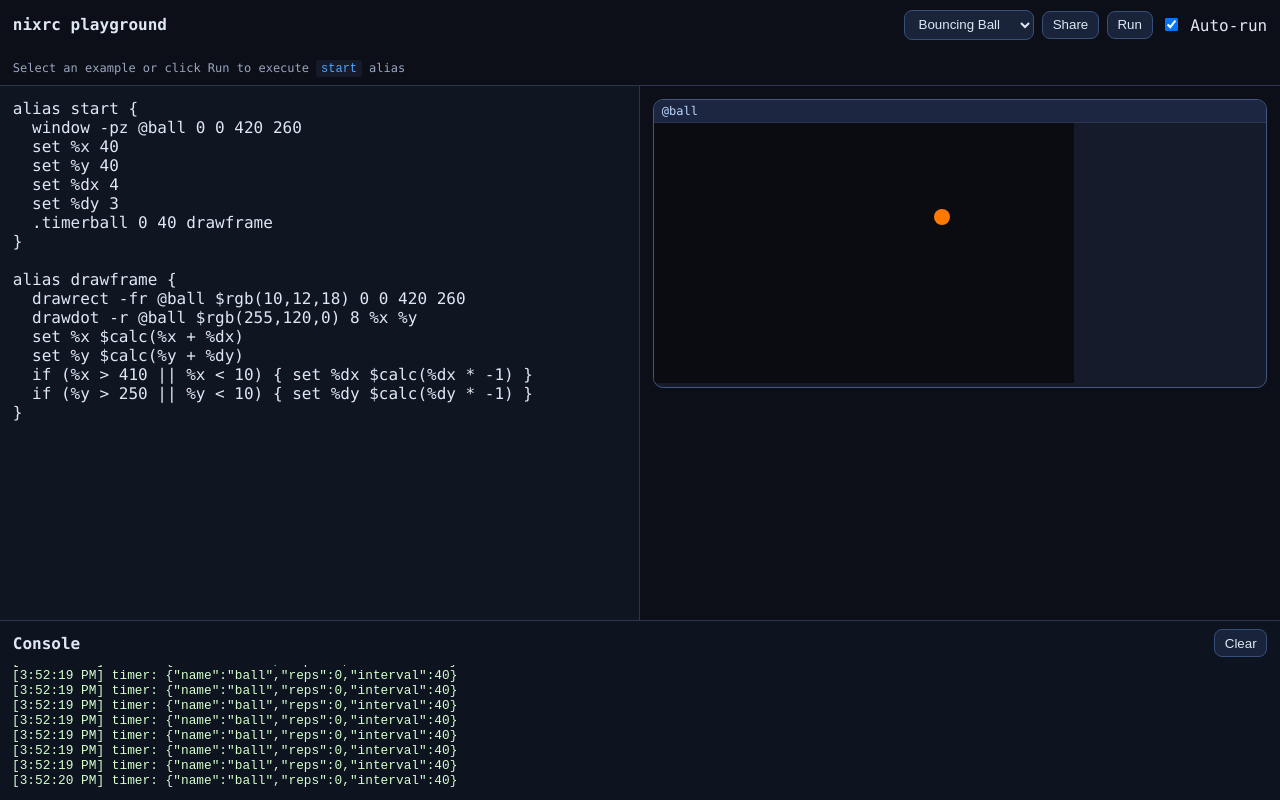
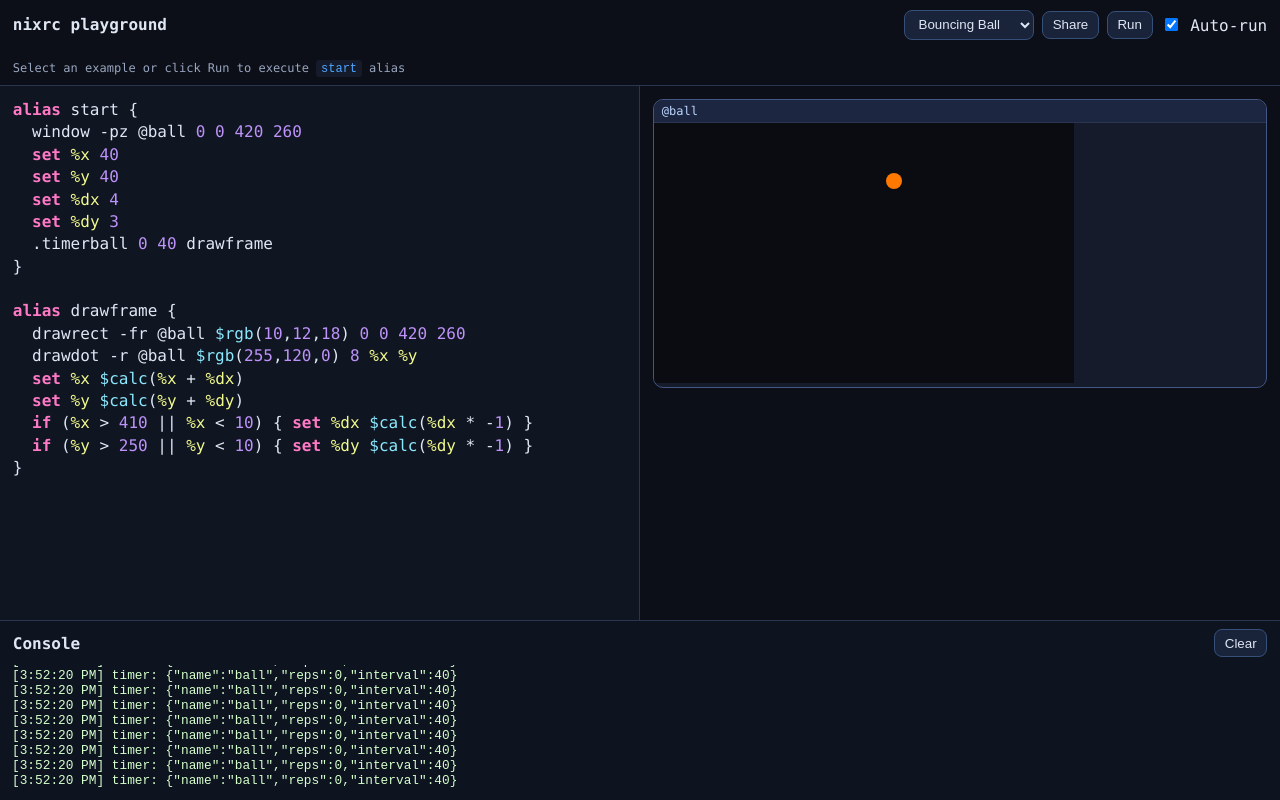
Before and after one commit to pateketrueke/nixrc, a plain HTML site: page play/index.html in a window 1280 px wide. Drawn offline with Linux system fonts and the light colour scheme.

Commit message:
deploy: 4bec74719bbd78aab5272e5f56ea218e75b077d8

```diff
--- /dev/null
+++ b/play/highlight.js
@@ -0,0 +1,66 @@
+const TOKENS = [
+  [/;[^\n]*/g, 'hl-comment'],
+  [/\$[A-Za-z_][A-Za-z0-9_.]*/g, 'hl-ident'],
+  [/%[A-Za-z_][A-Za-z0-9_.]*/g, 'hl-var'],
+  [/\b(alias|on|var|set|if|elseif|else|while|return|halt|timer|dialog|inc|dec)\b/gi, 'hl-kw'],
+  [/\b\d+(\.\d+)?\b/g, 'hl-num'],
+];
+
+function escapeHtml(text) {
+  return text.replace(/[&<>]/g, (ch) => {
+    if (ch === '&') return '&amp;';
+    if (ch === '<') return '&lt;';
+    return '&gt;';
+  });
+}
+
+function collectRanges(text) {
+  const used = new Uint8Array(text.length);
+  const ranges = [];
+
+  for (const [pattern, cls] of TOKENS) {
+    const re = new RegExp(pattern.source, pattern.flags);
+    let match = re.exec(text);
+    while (match) {
+      const start = match.index;
+      const end = start + match[0].length;
+      let overlaps = false;
+      for (let i = start; i < end; i += 1) {
+        if (used[i]) {
+          overlaps = true;
+          break;
+        }
+      }
+      if (!overlaps && end > start) {
+        for (let i = start; i < end; i += 1) used[i] = 1;
+        ranges.push({ start, end, cls });
+      }
+      match = re.exec(text);
+    }
+  }
+
+  ranges.sort((a, b) => a.start - b.start);
+  return ranges;
+}
+
+export function highlight(text) {
+  if (!text) return '\n';
+
+  const ranges = collectRanges(text);
+  let out = '';
+  let cursor = 0;
+
+  for (const range of ranges) {
+    if (cursor < range.start) {
+      out += escapeHtml(text.slice(cursor, range.start));
+    }
+    out += `<span class="${range.cls}">${escapeHtml(text.slice(range.start, range.end))}</span>`;
+    cursor = range.end;
+  }
+
+  if (cursor < text.length) {
+    out += escapeHtml(text.slice(cursor));
+  }
+
+  return `${out}\n`;
+}
--- a/play/index.html
+++ b/play/index.html
@@ -21,7 +21,10 @@
 
     <main>
       <section class="editor-pane">
-        <textarea id="editor" spellcheck="false"></textarea>
+        <div class="editor-wrap">
+          <pre id="hl" aria-hidden="true"></pre>
+          <textarea id="editor" spellcheck="false"></textarea>
+        </div>
       </section>
       <section class="output-pane">
         <div id="host" class="runtime-host"></div>
--- a/play/main.js
+++ b/play/main.js
@@ -1,8 +1,10 @@
 import { createRuntime } from '../runtime/src/index.js';
 import { EXAMPLES } from './examples.js';
+import { highlight } from './highlight.js';
 import { updateHashWithCode, readCodeFromHash } from './url-codec.js';
 
 const editor = document.getElementById('editor');
+const hl = document.getElementById('hl');
 const examples = document.getElementById('examples');
 const runBtn = document.getElementById('run');
 const shareBtn = document.getElementById('share');
@@ -40,11 +42,16 @@ function updateHash() {
   updateHashWithCode(editor.value);
 }
 
+function syncHighlight() {
+  hl.innerHTML = highlight(editor.value);
+}
+
 function loadFromHash() {
   try {
     const maybeCode = readCodeFromHash();
     if (maybeCode == null) return false;
     editor.value = maybeCode;
+    syncHighlight();
     return true;
   } catch {
     return false;
@@ -60,6 +67,7 @@ for (const name of Object.keys(EXAMPLES)) {
 
 examples.addEventListener('change', () => {
   editor.value = EXAMPLES[examples.value];
+  syncHighlight();
   updateHash();
   runScript();
 });
@@ -82,16 +90,23 @@ clearConsole.addEventListener('click', () => {
 
 let debounce;
 editor.addEventListener('input', () => {
+  syncHighlight();
   updateHash();
   if (!autorun.checked) return;
   clearTimeout(debounce);
   debounce = setTimeout(runScript, 500);
 });
 
+editor.addEventListener('scroll', () => {
+  hl.scrollTop = editor.scrollTop;
+  hl.scrollLeft = editor.scrollLeft;
+});
+
 if (!loadFromHash()) {
   const first = Object.keys(EXAMPLES)[0];
   examples.value = first;
   editor.value = EXAMPLES[first];
+  syncHighlight();
   updateHash();
 }
 
--- a/play/styles.css
+++ b/play/styles.css
@@ -5,6 +5,11 @@
   --text: #dfe7f5;
   --muted: #99a6bf;
   --accent: #4da6ff;
+  --hl-comment: #6272a4;
+  --hl-ident: #8be9fd;
+  --hl-var: #f1fa8c;
+  --hl-kw: #ff79c6;
+  --hl-num: #bd93f9;
 }
 
 * { box-sizing: border-box; }
@@ -56,17 +61,50 @@ main {
   border-right: 1px solid var(--line);
   background: #101522;
 }
+.editor-wrap {
+  position: relative;
+  overflow: hidden;
+  width: 100%;
+  height: 100%;
+}
+#hl {
+  position: absolute;
+  top: 0;
+  left: 0;
+  margin: 0;
+  width: 100%;
+  height: 100%;
+  overflow: hidden;
+  padding: 0.8rem;
+  pointer-events: none;
+  font: inherit;
+  line-height: 1.4;
+  white-space: pre-wrap;
+  tab-size: 2;
+  color: var(--text);
+}
 #editor {
+  position: relative;
+  z-index: 1;
   width: 100%;
   height: 100%;
   border: 0;
   background: transparent;
-  color: var(--text);
+  color: transparent;
+  caret-color: var(--text);
+  -webkit-text-fill-color: transparent;
   padding: 0.8rem;
   resize: none;
   outline: none;
   font: inherit;
+  line-height: 1.4;
+  tab-size: 2;
 }
+.hl-comment { color: var(--hl-comment); font-style: italic; }
+.hl-ident { color: var(--hl-ident); }
+.hl-var { color: var(--hl-var); }
+.hl-kw { color: var(--hl-kw); font-weight: 600; }
+.hl-num { color: var(--hl-num); }
 .runtime-host {
   height: 100%;
   overflow: auto;
```
